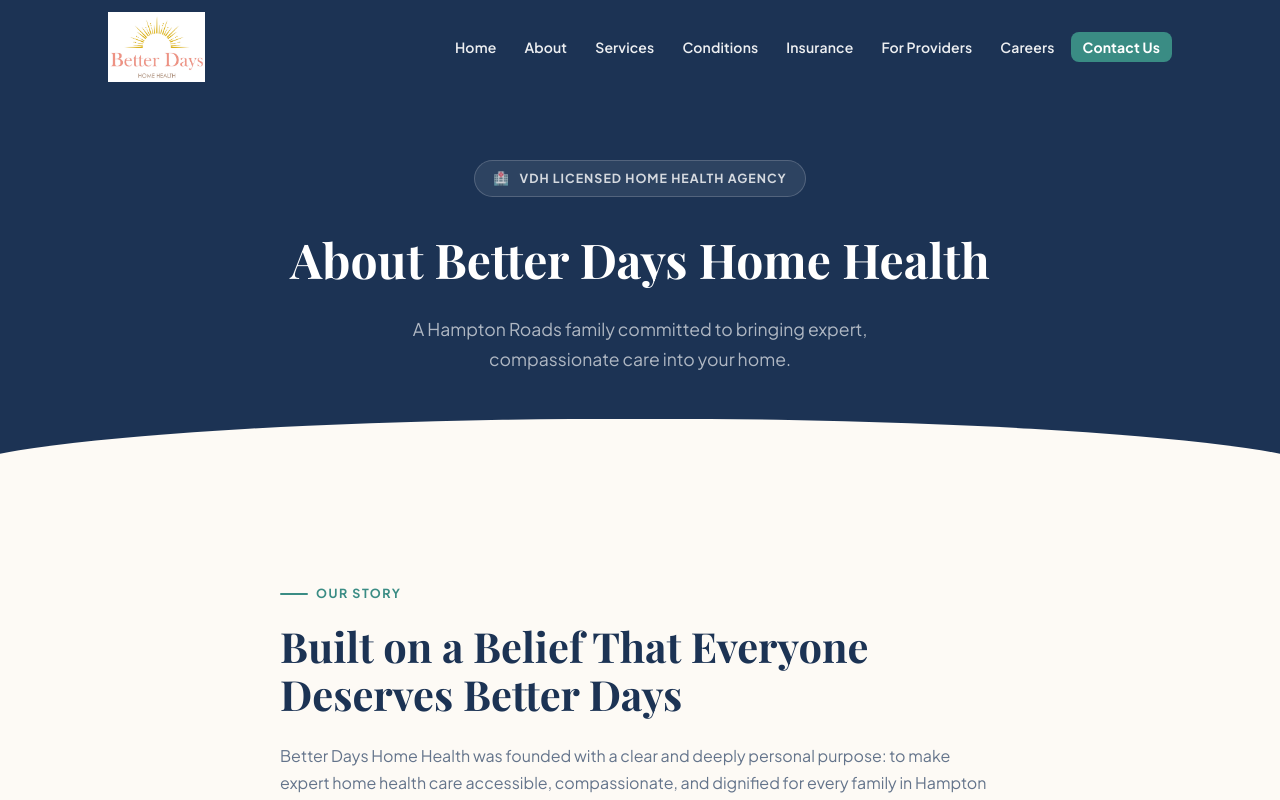
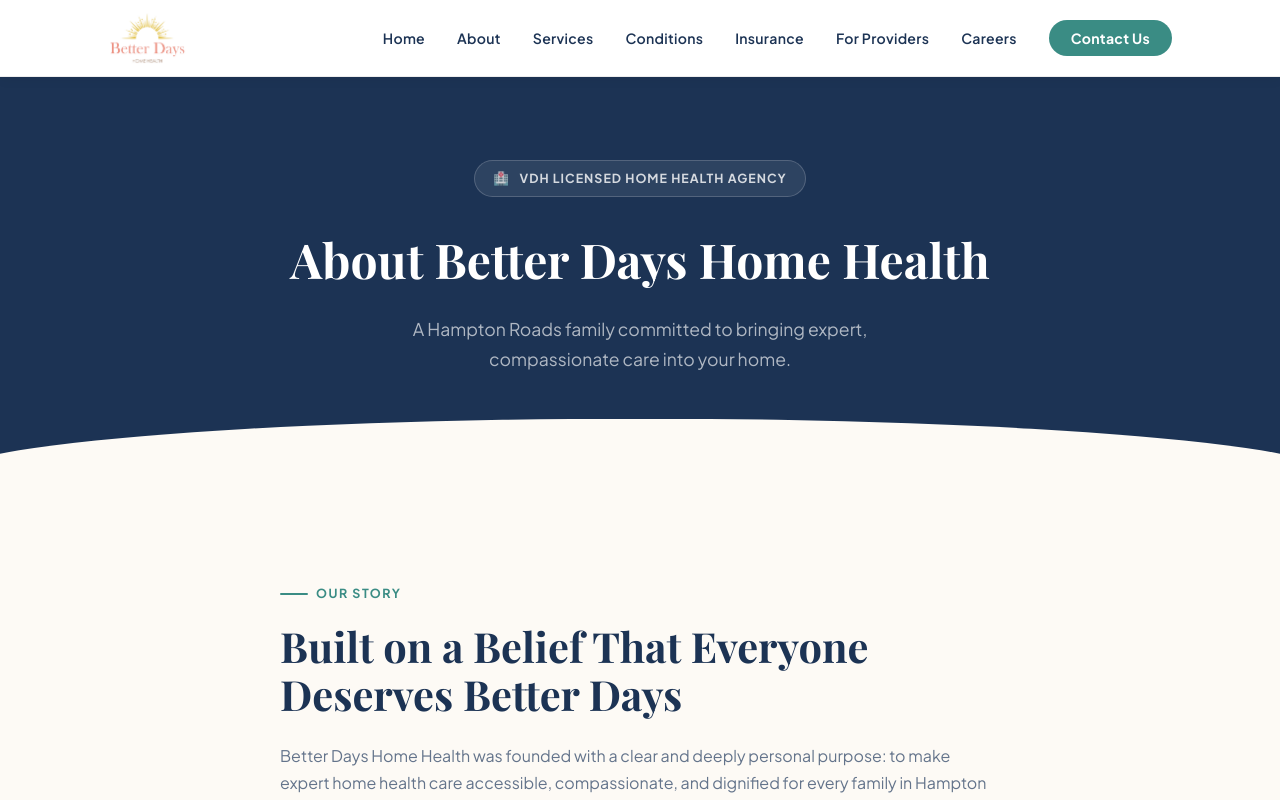
Before and after one commit to BetterDaysHomeHealth/abetterdaynext, a Next.js app: page /about in a window 1280 px wide. Shown: the top 800 px of the page. Built offline with nearby package versions, Linux system fonts and the light colour scheme.

Commit message:
Revert nav to original white solid style and 56px logo
Co-Authored-By: Claude Sonnet 4.6 <noreply@anthropic.com>

```diff
--- a/src/app/globals.css
+++ b/src/app/globals.css
@@ -156,33 +156,15 @@ img { max-width: 100%; display: block; }
   position: fixed;
   top: 0; left: 0; right: 0;
   z-index: 200;
-  background: transparent;
-  border-bottom: 1px solid transparent;
-  box-shadow: none;
-  transition: background .4s ease, box-shadow .4s ease, border-color .4s ease;
-  padding: 12px 0;
-}
-
-#nav::before {
-  content: '';
-  position: absolute;
-  top: 0; left: 0; right: 0;
-  height: 3px;
-  background: linear-gradient(90deg, var(--teal) 0%, #c9a84c 100%);
-  opacity: 0;
-  transition: opacity .4s ease;
+  background: var(--white);
+  border-bottom: 1px solid rgba(0,0,0,.07);
+  box-shadow: 0 2px 12px rgba(0,0,0,.06);
+  transition: box-shadow .3s;
+  padding: 10px 0;
 }
 
 #nav.scrolled {
-  background: rgba(255,255,255,0.97);
-  backdrop-filter: blur(18px);
-  -webkit-backdrop-filter: blur(18px);
-  border-bottom: 1px solid rgba(58,140,132,.12);
-  box-shadow: 0 2px 40px rgba(0,0,0,.1);
-}
-
-#nav.scrolled::before {
-  opacity: 1;
+  box-shadow: 0 4px 28px rgba(0,0,0,.12);
 }
 
 .nav-inner {
@@ -197,7 +179,7 @@ img { max-width: 100%; display: block; }
 }
 
 .nav-logo-img {
-  height: 70px;
+  height: 56px;
   width: auto;
   object-fit: contain;
   transition: opacity .2s;
@@ -208,30 +190,18 @@ img { max-width: 100%; display: block; }
 .nav-links {
   display: flex;
   align-items: center;
-  gap: 4px;
+  gap: 32px;
   list-style: none;
 }
 
 .nav-links a {
-  color: rgba(255,255,255,0.92);
-  font-size: .875rem;
+  color: var(--navy);
+  font-size: .88rem;
   font-weight: 600;
-  transition: color .2s, background .2s;
-  letter-spacing: .01em;
-  padding: 6px 12px;
-  border-radius: 8px;
-}
-.nav-links a:hover {
-  color: #fff;
-  background: rgba(255,255,255,.12);
-}
-#nav.scrolled .nav-links a {
-  color: var(--navy);
-}
-#nav.scrolled .nav-links a:hover {
-  color: var(--teal);
-  background: rgba(58,140,132,.07);
-}
+  transition: color .2s;
+  letter-spacing: .02em;
+}
+.nav-links a:hover { color: var(--teal); }
 
 .nav-cta-btn {
   background: var(--teal) !important;
@@ -259,12 +229,9 @@ img { max-width: 100%; display: block; }
 .hamburger span {
   display: block;
   width: 24px; height: 2px;
-  background: rgba(255,255,255,0.9);
+  background: var(--navy);
   border-radius: 2px;
   transition: .3s;
-}
-#nav.scrolled .hamburger span {
-  background: var(--navy);
 }
 
 /* ── HERO ──────────────────────────────────────────────────── */
--- a/src/components/Nav.tsx
+++ b/src/components/Nav.tsx
@@ -23,8 +23,8 @@ export function Nav() {
           <Image
             src="/logo.jpg"
             alt="Better Days Home Health"
-            width={200}
-            height={70}
+            width={160}
+            height={56}
             className="nav-logo-img"
             priority
           />
```
